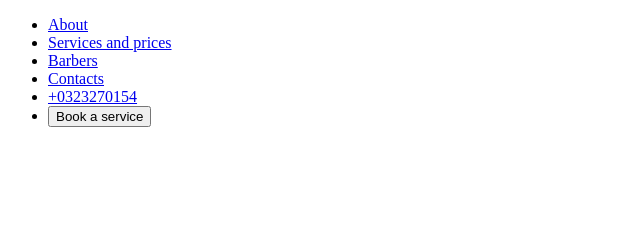
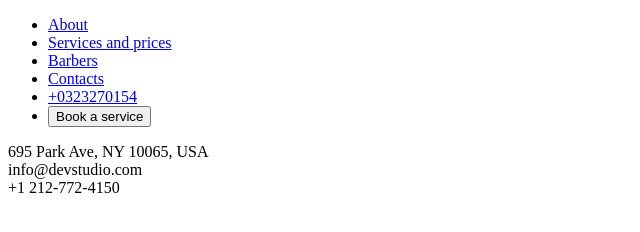
Before and after one commit to fvirgil/barbershop, a plain HTML site: page index.html in a window 1280 px wide. Shown: the whole page, without its empty margins (0-640 px from the left). Drawn offline with Linux system fonts and the light colour scheme.

Commit message:
Update index.html

```diff
--- a/index.html
+++ b/index.html
@@ -16,6 +16,10 @@
     </ul>
 </nav>
 
-
+<footer>
+<span>695 Park Ave, NY 10065, USA</span><br>
+<span></span>info@devstudio.com</span><br>
+<span></span>+1 212-772-4150  </span>
+</footer>
 </body>
 </html>
```
